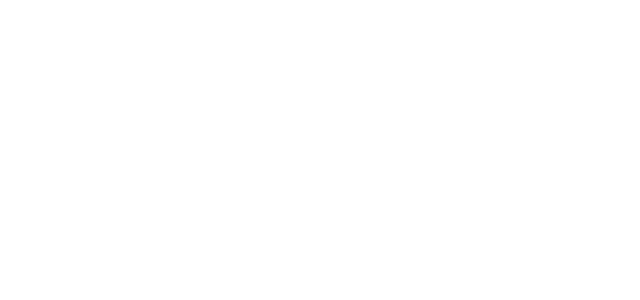
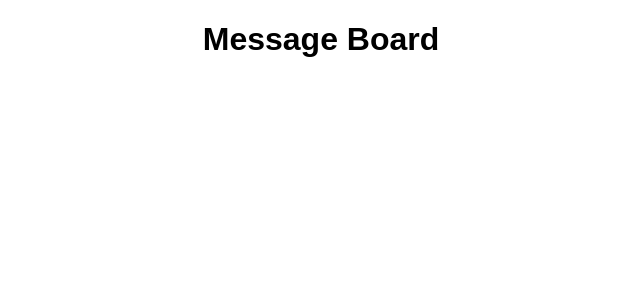
Before and after one commit to crawfordmikyle/rails-react-message-board-v-000, a React (Create React App) app in the folder client/: page / in a window 1280 px wide. Shown: the top 300 px of the page, without its empty margins (319-959 px from the left). Built offline with nearby package versions, Linux system fonts and the light colour scheme.

Commit message:
added router and connected App to root

```diff
--- a/client/src/App.js
+++ b/client/src/App.js
@@ -6,7 +6,7 @@
   render() {
     return (
       <div className="App">
-
+        <h1>Message Board</h1>
       </div>
     );
   }
--- a/client/src/index.js
+++ b/client/src/index.js
@@ -4,9 +4,10 @@
 import App from './App';
 import registerServiceWorker from './registerServiceWorker';
 
-import { Provider } from 'react-redux'
-import {createStore, applyMiddleware, combineReducers} from 'redux'
-import thunk from 'redux-thunk'
+import { Provider } from 'react-redux';
+import {createStore, applyMiddleware, combineReducers} from 'redux';
+import { BrowserRouter as Router, Route, Link } from 'react-router-dom';
+import thunk from 'redux-thunk';
 
 const rootReducer = combineReducers({
 });
@@ -22,7 +23,9 @@
 ReactDOM.render(
 
   <Provider store={store}>
-    <App />
+    <Router>
+      <Route expact path="/" component={App}/>
+    </Router>
   </Provider>
 
 ,document.getElementById('root'));
```
